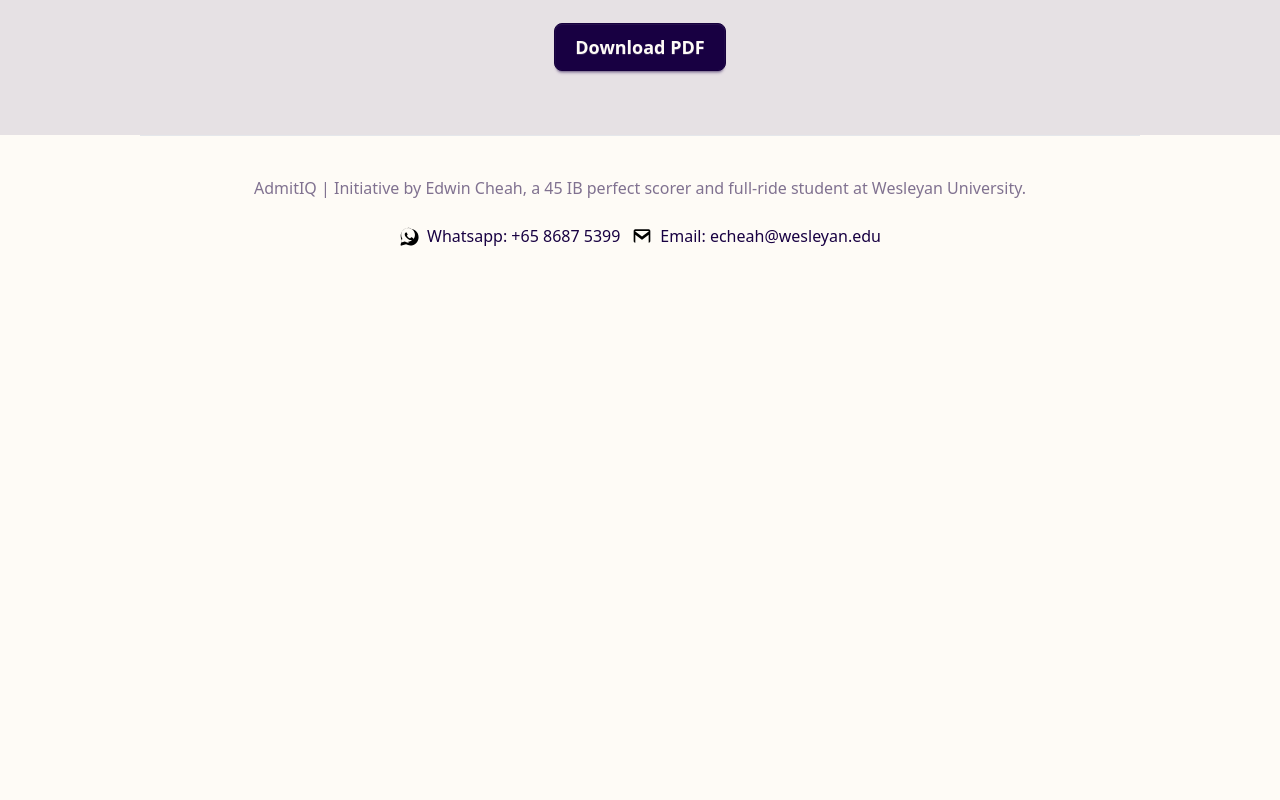
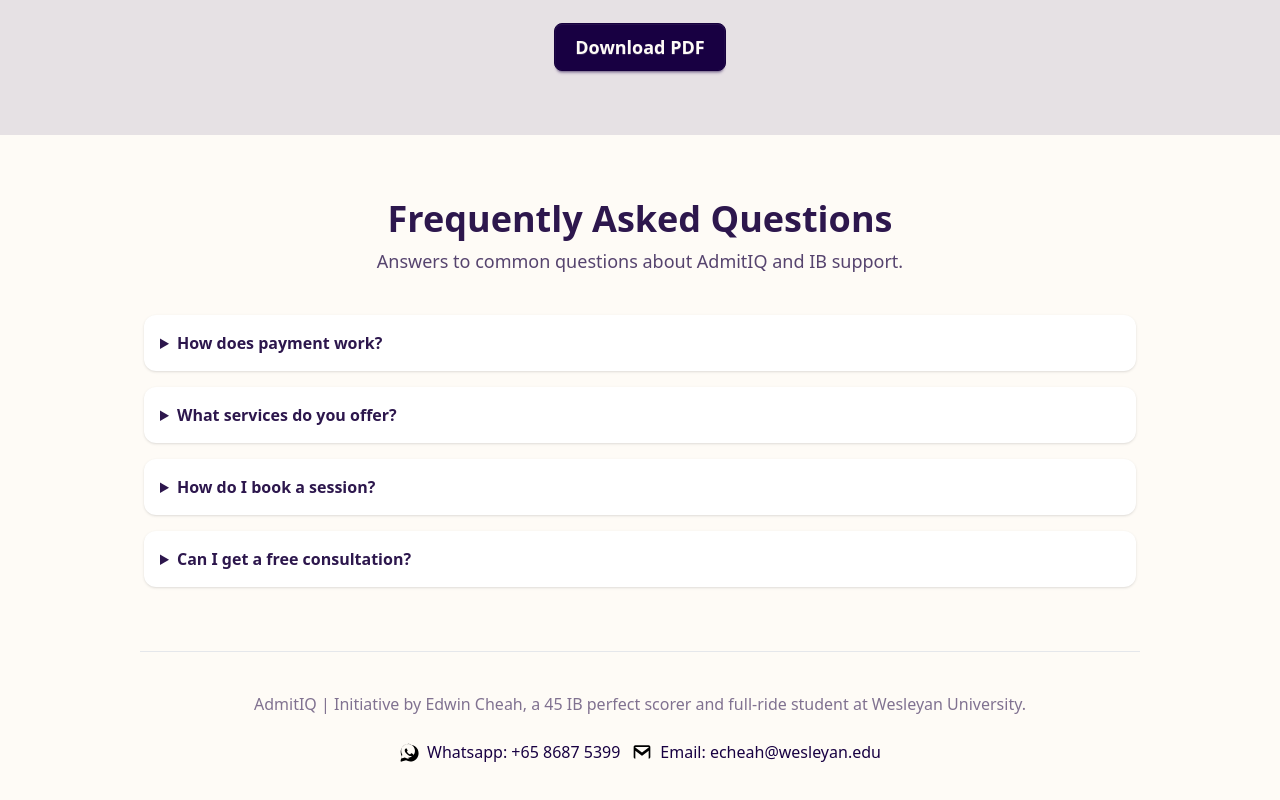
Before and after one commit to edwincheahmp4/admitiq, a SvelteKit app: page / in a window 1280 px wide. Shown: the part 2026-2826 px from the top of the page. Before the commit the page ends 2314 px from the top, so only its background shows below. Built offline with nearby package versions, Linux system fonts and the light colour scheme.

Commit message:
Update +page.svelte

```diff
--- a/src/routes/(marketing)/+page.svelte
+++ b/src/routes/(marketing)/+page.svelte
@@ -209,3 +209,50 @@
     </div>
   </div>
 </div>
+
+<div id="faq" class="py-16 bg-base-100">
+  <div class="max-w-5xl mx-auto px-4">
+    <div class="text-center mb-10">
+      <div class="text-3xl md:text-4xl font-bold text-[#2d174d] mb-2">
+        Frequently Asked Questions
+      </div>
+      <div class="text-lg text-[#2d174d] opacity-80">
+        Answers to common questions about AdmitIQ and IB support.
+      </div>
+    </div>
+    <div class="space-y-4">
+      <details class="bg-white rounded-xl shadow p-4">
+        <summary class="font-semibold cursor-pointer text-[#2d174d]">
+          How does payment work?
+        </summary>
+        <div class="mt-2 text-[#2d174d] opacity-80">
+          We charge on a monthly basis at the beginning of every month. We take direct bank transfer payments. Signing up for any of the packages does not require any upfront payment; we will sort out payment after the first free consultation at the specified fixed rate on the website.
+        </div>
+      </details>
+      <details class="bg-white rounded-xl shadow p-4">
+        <summary class="font-semibold cursor-pointer text-[#2d174d]">
+          What services do you offer?
+        </summary>
+        <div class="mt-2 text-[#2d174d] opacity-80">
+          We offer free virtual coffee chats, IB subject tutoring, and personalized 1-on-1 counseling to help students succeed in the IB and with college applications.
+        </div>
+      </details>
+      <details class="bg-white rounded-xl shadow p-4">
+        <summary class="font-semibold cursor-pointer text-[#2d174d]">
+          How do I book a session?
+        </summary>
+        <div class="mt-2 text-[#2d174d] opacity-80">
+          Simply book a free chat on the forms above or contact us directly with the details in the footer for more information.
+        </div>
+      </details>
+      <details class="bg-white rounded-xl shadow p-4">
+        <summary class="font-semibold cursor-pointer text-[#2d174d]">
+          Can I get a free consultation?
+        </summary>
+        <div class="mt-2 text-[#2d174d] opacity-80">
+          Yes! We offer a free 15-minute virtual coffee chat to answer your questions and discuss how we can help.
+        </div>
+      </details>
+    </div>
+  </div>
+</div>
```
